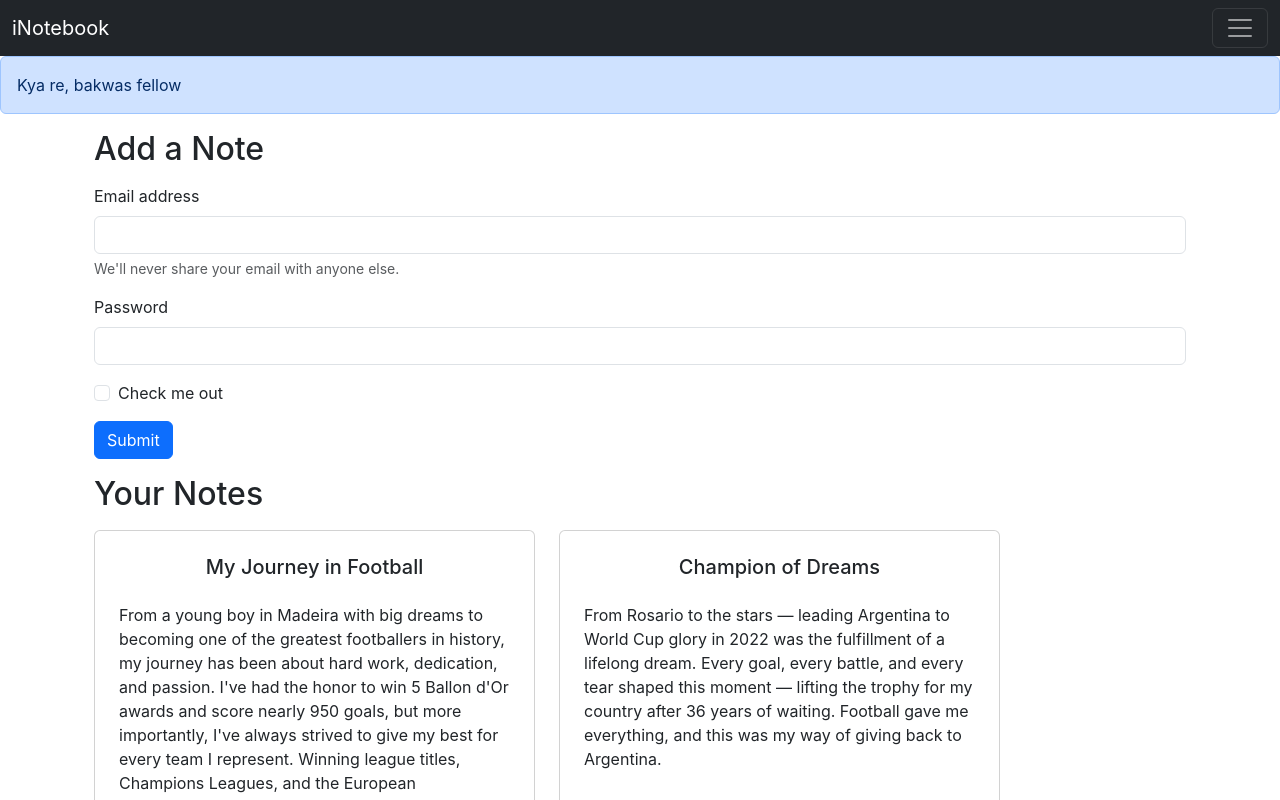
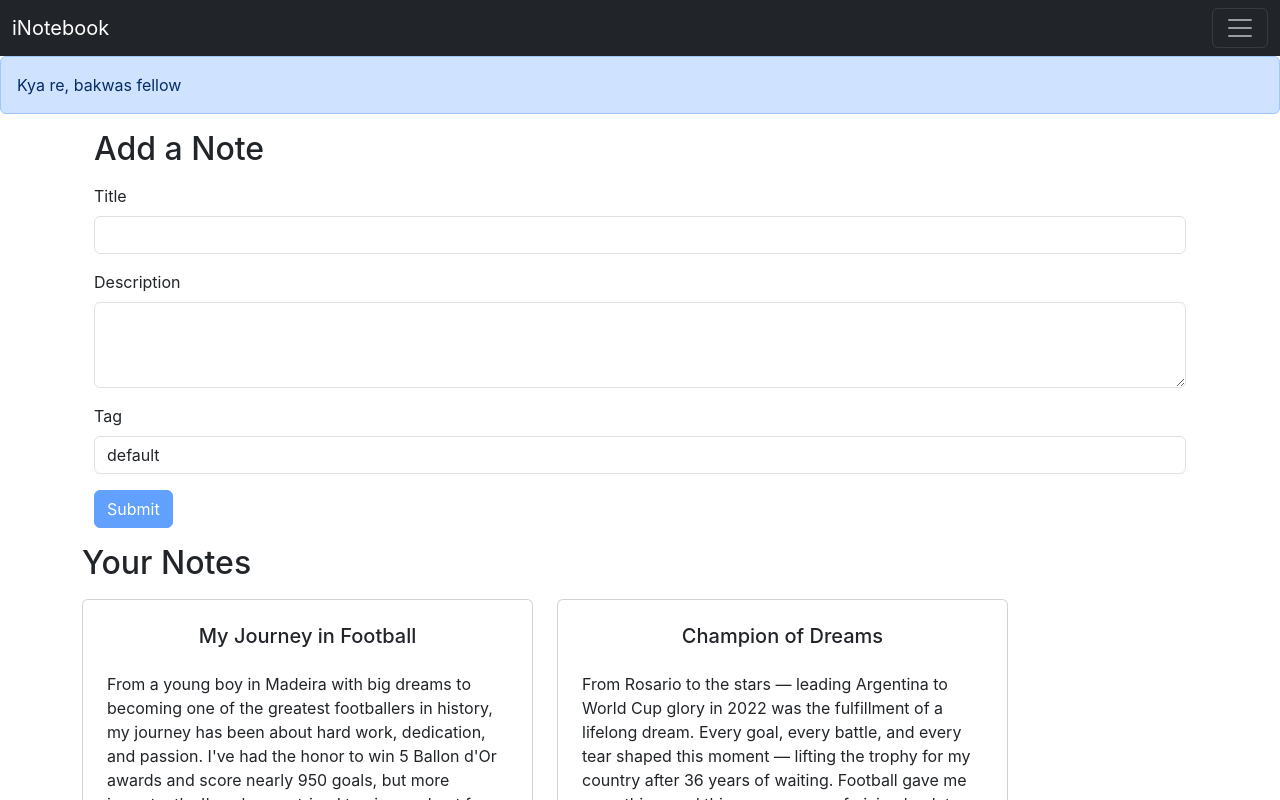
Before and after one commit to subhrojit17/iNotebook, a React (Create React App) app: page / in a window 1280 px wide. Shown: the top 800 px of the page. Built offline with nearby package versions, Linux system fonts and the light colour scheme.

Commit message:
Implented Add note functionality in the client side.

```diff
--- /dev/null
+++ b/src/components/AddNote.js
@@ -0,0 +1,78 @@
+import React, { useContext, useState } from "react";
+import NoteContext from "../context/notes/NoteContext";
+import Notes from "./Notes";
+const AddNote = () => {
+  const context = useContext(NoteContext);
+  const { addNote } = context;
+  const [note, setNote] = useState({
+    title: "",
+    description: "",
+    tag: "default",
+  });
+  const handleClick = (e) => {
+    e.preventDefault();
+    addNote(note.title, note.description, note.tag);
+    // reset form after adding
+    setNote({ title: "", description: "", tag: "default" });
+  };
+  const onChange = (e) => {
+    setNote({ ...note, [e.target.name]: e.target.value });
+  };
+  return (
+    <div className="container my-3">
+      <h2>Add a Note</h2>
+      <form className="my-3 ">
+        <div className="mb-3">
+          <label htmlFor="title" className="form-label">
+            Title
+          </label>
+          <input
+            name="title"
+            value={note.title}
+            type="text"
+            className="form-control"
+            id="title"
+            aria-describedby="title"
+            onChange={onChange}
+          />
+        </div>
+        <div className="mb-3">
+          <label htmlFor="description" className="form-label">
+            Description
+          </label>
+          <textarea
+            name="description"
+            value={note.description}
+            className="form-control"
+            id="description"
+            rows={3}
+            onChange={onChange}
+          />
+        </div>
+        <div className="mb-3">
+          <label htmlFor="tag" className="form-label">
+            Tag
+          </label>
+          <input
+            name="tag"
+            value={note.tag}
+            type="text"
+            className="form-control"
+            id="tag"
+            onChange={onChange}
+          />
+        </div>
+        <button
+          type="submit"
+          className="btn btn-primary"
+          onClick={handleClick}
+          disabled={note.title.length < 3 || note.description.length < 5}
+        >
+          Submit
+        </button>
+      </form>
+    </div>
+  );
+};
+
+export default AddNote;
--- a/src/components/Alert.js
+++ b/src/components/Alert.js
@@ -3,7 +3,7 @@ import React from "react";
 const Alert = (props) => {
   return (
     <div>
-      <div class="alert alert-primary" role="alert">
+      <div className="alert alert-primary" role="alert">
        {props.message}
        </div>
     </div>
--- a/src/components/Home.js
+++ b/src/components/Home.js
@@ -1,51 +1,10 @@
-import React, { useContext } from "react";
-import NoteContext from "../context/notes/NoteContext";
+import React from "react";
 import Notes from "./Notes";
+
 const Home = () => {
-
   return (
-    <div className="container my-3">
-      <h2>Add a Note</h2>
-      <form className="my-3 ">
-        <div className="mb-3">
-          <label htmlFor="exampleInputEmail1" className="form-label">
-            Email address
-          </label>
-          <input
-            type="email"
-            className="form-control"
-            id="exampleInputEmail1"
-            aria-describedby="emailHelp"
-          />
-          <div id="emailHelp" className="form-text">
-            We'll never share your email with anyone else.
-          </div>
-        </div>
-        <div className="mb-3">
-          <label htmlFor="exampleInputPassword1" className="form-label">
-            Password
-          </label>
-          <input
-            type="password"
-            className="form-control"
-            id="exampleInputPassword1"
-          />
-        </div>
-        <div className="mb-3 form-check">
-          <input
-            type="checkbox"
-            className="form-check-input"
-            id="exampleCheck1"
-          />
-          <label className="form-check-label" htmlFor="exampleCheck1">
-            Check me out
-          </label>
-        </div>
-        <button type="submit" className="btn btn-primary">
-          Submit
-        </button>
-      </form>
-      <Notes />
+    <div>
+      <Notes/>
     </div>
   );
 };
--- a/src/components/Notes.js
+++ b/src/components/Notes.js
@@ -1,16 +1,20 @@
 import React, { useContext } from "react";
 import NoteContext from "../context/notes/NoteContext";
 import NoteItem from "./NoteItem";
+import AddNote from "./AddNote";
 const Notes = () => {
   const context = useContext(NoteContext);
-  const { notes, setNotes } = context;
+  const { notes, addNote } = context;
   return (
+    <>
+      <AddNote />
       <div className="row my-3">
         <h2>Your Notes</h2>
         {notes.map((note) => {
           return <NoteItem key={note._id} note={note} />;
         })}
       </div>
+    </>
   );
 };
 
--- a/src/context/notes/NoteState.js
+++ b/src/context/notes/NoteState.js
@@ -46,8 +46,29 @@ const NoteState = (props) => {
   ];
   const [notes, setNotes] = useState(notesInitial);
 
+  // Add a Note
+  const addNote = (title, description, tag) => {
+    console.log("Adding a new Note");
+
+    const note = {
+      _id: "68f4ad6717186ed51456bd842new",
+      user: "68f49cf6fd74c51a8b15aadd",
+      title: title,
+      description: description,
+      tag: tag,
+      date: "2025-10-19T09:20:39.513Z",
+      __v: 0,
+    };
+    setNotes(notes.concat(note));
+  };
+  // Delete a Note
+  const deleteNote = () => {};
+
+  // Edit a Note
+  const editNote = () => {};
+
   return (
-    <NoteContext.Provider value={{ notes, setNotes }}>
+    <NoteContext.Provider value={{ notes, addNote, deleteNote, editNote }}>
       {props.children}
     </NoteContext.Provider>
   );
```
Lines whose indentation alone changed are shown as unchanged.
